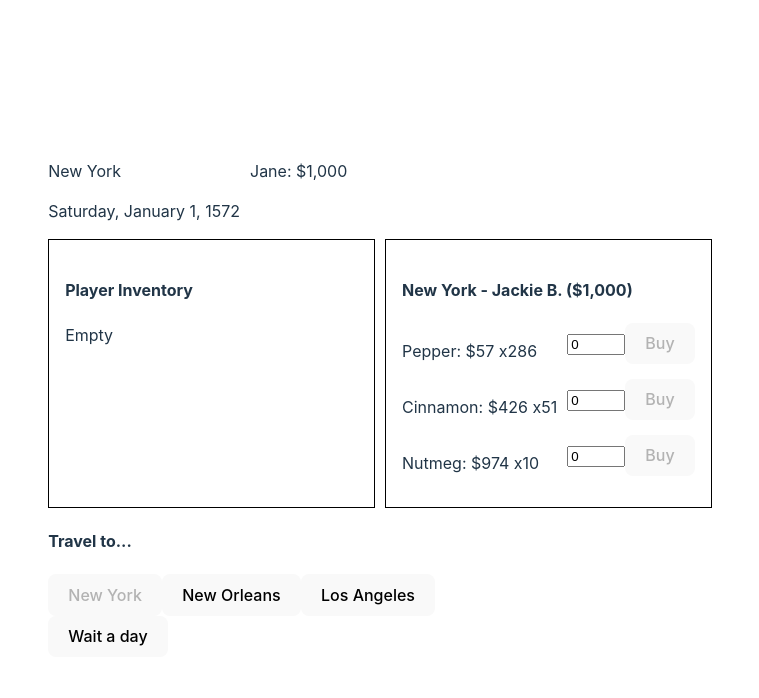
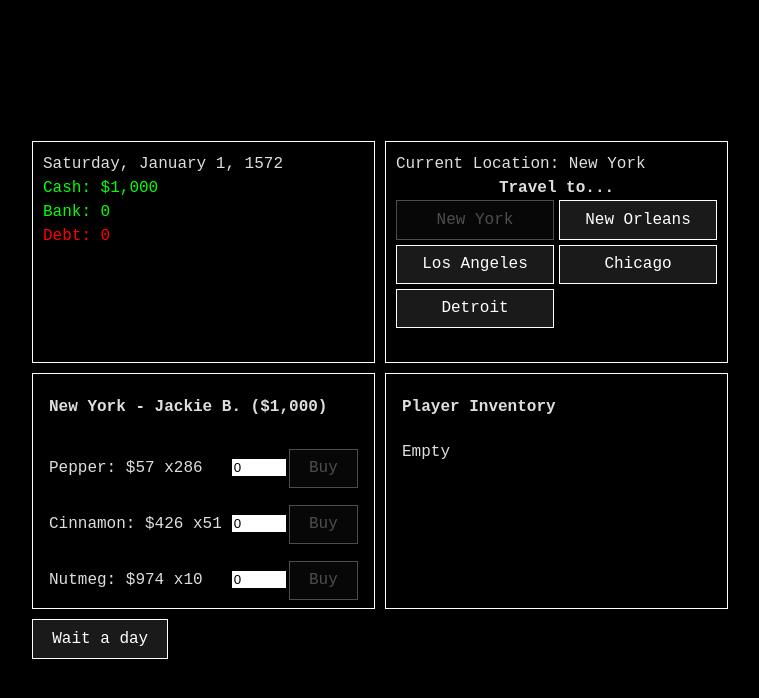
Before and after one commit to ashleyrevlett/candy-wars, a Vue app: page / in a window 1280 px wide. Shown: the top 698 px of the page, without its empty margins (260-1019 px from the left). Built offline with nearby package versions, Linux system fonts and the light colour scheme.

Commit message:
Basic styling. Move travel menu to own component.

```diff
--- a/src/components/InventoryItem.vue
+++ b/src/components/InventoryItem.vue
@@ -55,6 +55,7 @@ export default defineComponent({
 <style scoped>
 section {
   display: flex;
+  align-items: baseline;
 }
 
 p {
@@ -66,5 +67,7 @@ p {
 
 input[type="number"] {
   width: 50px;
+  margin-right: 3px;
+  border: 0;
 }
 </style>
--- /dev/null
+++ b/src/components/LocationsBox.vue
@@ -0,0 +1,59 @@
+<script lang="ts">
+import { defineComponent, PropType } from 'vue'
+import { Location } from '../models/Location'
+
+export default defineComponent({
+  props: {
+    locations: {
+      // provide more specific type to `Object`
+      type: Array as PropType<Array<Location>>,
+      required: true
+    },
+    currentLocation: {
+      // provide more specific type to `Object`
+      type: Location,
+      required: true
+    }
+  },
+  setup(props) {
+    props.locations,
+    props.currentLocation
+  }
+})
+</script>
+
+
+<template>
+  <section>
+    <div>
+      <p>Current Location: {{ currentLocation.name }}</p>
+    </div>
+
+    <p class="text-center bold">Travel to...</p>
+    <div class="button-grid">
+      <button v-for="(location, index) in locations" :key="location.name" :disabled="currentLocation.name == location.name" @click="$emit('travelTo', index)" >{{ location.name }}</button>
+    </div>
+    <br />
+
+  </section>
+</template>
+
+
+<style scoped>
+
+section {
+  border: 1px solid white;
+  margin-bottom: 10px;
+  padding: 10px;
+}
+
+p {
+  margin:0
+}
+
+.button-grid {
+  display: grid;
+  grid-template-columns: repeat(2, 1fr);
+  gap: 5px;
+}
+</style>
--- a/src/components/StatsBox.vue
+++ b/src/components/StatsBox.vue
@@ -5,14 +5,10 @@ import { defineComponent } from 'vue'
 export default defineComponent({
   props: {
     day: Date,
-    playerName: String,
-    location: String,
     cash: Number
   },
   setup(props) {
     props.day,
-    props.playerName,
-    props.location,
     props.cash
   }
 })
@@ -22,22 +18,27 @@ export default defineComponent({
 <template>
   <section>
     <div>
-      <p>{{ location }}</p>
       <p>{{ day?.toLocaleDateString("en-US", { weekday: 'long', year: 'numeric', month: 'long', day: 'numeric' })}}</p>
     </div>
-    <p>{{playerName}}: ${{cash?.toLocaleString()}}</p>
+    <div>
+      <p class="text-green">Cash: ${{cash?.toLocaleString()}}</p>
+      <p class="text-green">Bank: 0</p>
+      <p class="text-red">Debt: 0</p>
+    </div>
   </section>
 </template>
 
 
 <style scoped>
+
 section {
-  display: flex;
-  width: 100%;
+  border: 1px solid white;
+  margin-bottom: 10px;
+  padding: 10px;
 }
 
 p {
-  margin-right: 10px;
+  margin:0
 }
 .actions {
   margin-left: auto;
--- a/src/style.css
+++ b/src/style.css
@@ -1,18 +1,12 @@
 :root {
-  font-family: Inter, Avenir, Helvetica, Arial, sans-serif;
+  font-family: 'Courier New', Courier, monospace;
   font-size: 16px;
   line-height: 24px;
-  font-weight: 400;
+  font-weight: 500;
 
-  color-scheme: light dark;
   color: rgba(255, 255, 255, 0.87);
-  background-color: #242424;
+  background-color: #000;
 
-  font-synthesis: none;
-  text-rendering: optimizeLegibility;
-  -webkit-font-smoothing: antialiased;
-  -moz-osx-font-smoothing: grayscale;
-  -webkit-text-size-adjust: 100%;
 }
 
 a {
@@ -20,6 +14,7 @@ a {
   color: #646cff;
   text-decoration: inherit;
 }
+
 a:hover {
   color: #535bf2;
 }
@@ -38,22 +33,26 @@ h1 {
 }
 
 button {
-  border-radius: 8px;
-  border: 1px solid transparent;
+  border-radius: 0;
+  border: 1px solid white;
   padding: 0.6em 1.2em;
   font-size: 1em;
   font-weight: 500;
   font-family: inherit;
   background-color: #1a1a1a;
+  color: white;
   cursor: pointer;
   transition: border-color 0.25s;
 }
-button:hover {
-  border-color: #646cff;
+button:not(:disabled):hover {
+  border-color: rgb(0, 255, 0);
 }
 button:focus,
 button:focus-visible {
   outline: 4px auto -webkit-focus-ring-color;
+}
+button:disabled {
+  opacity: .3;
 }
 
 .card {
@@ -65,15 +64,18 @@ button:focus-visible {
   margin: 0 auto;
 }
 
-@media (prefers-color-scheme: light) {
-  :root {
-    color: #213547;
-    background-color: #ffffff;
-  }
-  a:hover {
-    color: #747bff;
-  }
-  button {
-    background-color: #f9f9f9;
-  }
+.text-green {
+  color: rgb(0, 255, 0)
 }
+
+.text-red {
+  color: rgb(255, 0, 0)
+}
+
+.text-center {
+  text-align: center
+}
+
+.bold {
+  font-weight: bold;
+}
--- a/src/types.ts
+++ b/src/types.ts
@@ -1,5 +1,5 @@
 
 export type SpiceType = 'Nutmeg' | 'Pepper' | 'Cinnamon'
 export type TransactionType = 'Buy' | 'Sell'
-export type CityName = 'Los Angeles' | 'New York' | 'New Orleans'
+export type CityName = 'Los Angeles' | 'New York' | 'New Orleans' | 'Chicago' | 'Detroit'
 export type NumberRange = { min: number, max: number }
--- a/src/views/Game.vue
+++ b/src/views/Game.vue
@@ -1,4 +1,6 @@
 <script lang="ts">
+import { defineComponent } from 'vue'
+
 import { TransactionType, SpiceType } from '../types';
 import { Location } from '../models/Location'
 import { Player } from '../models/Player'
@@ -6,20 +8,24 @@ import { Broker } from '../models/Broker'
 
 import InventoryItem from '../components/InventoryItem.vue';
 import StatsBox from '../components/StatsBox.vue';
+import LocationsBox from '../components/LocationsBox.vue';
 
-export default {
+export default defineComponent({
   components: {
     InventoryItem,
-    StatsBox
+    StatsBox,
+    LocationsBox
   },
   data() {
     return {
-      currentDay : new Date('January 1, 1572 12:00:00'),
+      currentDay :  new Date('January 1, 1572 12:00:00'),
       // dateOptions: { weekday: 'long', year: 'numeric', month: 'long', day: 'numeric' },
       locations: [
         new Location('New York', 'Jackie B.'),
         new Location('New Orleans', 'Monique'),
         new Location('Los Angeles', 'Mel C.'),
+        new Location('Chicago', 'Del H.'),
+        new Location('Detroit', 'Marky M.'),
       ],
       currentLocationIndex: 0,
       player: new Player('Jane', 1000),
@@ -31,7 +37,10 @@ export default {
     }
   },
   methods: {
-    travelTo(index : number) {
+    getLocation(index : number) {
+      return this.locations[index]
+    },
+    onTravelTo(index : number) {
       const currentLocation = this.locations[this.currentLocationIndex]
       const newLocation = this.locations[index]
       console.log(`\n!!! Traveling from ${currentLocation.name} to ${newLocation.name}...`)
@@ -47,6 +56,7 @@ export default {
         location.broker.randomizeCash()
       });
       this.currentDay.setDate(this.currentDay.getDate() + 1)
+      this.currentDay = new Date(this.currentDay) // have to create new date object for vue to detect changes
     },
     sell(spice: SpiceType, quantity : number) {
       if (!this.canTrade('Sell', this.currentLocation.broker, spice, quantity))
@@ -88,16 +98,31 @@ export default {
   },
   mounted() {
   }
-}
+})
 
 
 </script>
 
 <template>
 
+  <div class="top-row">
+    <StatsBox :cash="player.cash" :day="currentDay" />
+    <LocationsBox :locations="locations" :currentLocation="getLocation(currentLocationIndex)" @travelTo="onTravelTo" />
+  </div>
 
-  <StatsBox :cash="player.cash" :day="currentDay" :location="currentLocation.name" :playerName="player.name" />
   <div class="trade-box">
+    <section>
+      <h4>{{ currentLocation.name }} - {{ currentLocation.broker.name }} (${{currentLocation.broker.cash.toLocaleString()}})</h4>
+      <InventoryItem
+        v-for="(item, index) in currentLocation.broker.inventory"
+        :key="`item-${currentLocation.name}-${index}`"
+        :name="item.name"
+        :quantity="item.quantity"
+        :price="item.price"
+        :canBuy="true"
+        @buy="(qty) => buy(item.name, qty)"
+      />
+    </section>
     <section>
       <h4>Player Inventory</h4>
       <InventoryItem
@@ -111,30 +136,22 @@ export default {
       />
       <p v-if="player.inventory.length == 0">Empty</p>
     </section>
-
-    <section>
-      <h4>{{ currentLocation.name }} - {{ currentLocation.broker.name }} (${{currentLocation.broker.cash.toLocaleString()}})</h4>
-      <InventoryItem
-        v-for="(item, index) in currentLocation.broker.inventory"
-        :key="`item-${currentLocation.name}-${index}`"
-        :name="item.name"
-        :quantity="item.quantity"
-        :price="item.price"
-        :canBuy="true"
-        @buy="(qty) => buy(item.name, qty)"
-      />
-    </section>
   </div>
 
-  <h4>Travel to...</h4>
-  <button v-for="(location, index) in locations" :key="location.name" :disabled="currentLocation.name == location.name" @click="travelTo(index)">{{ location.name }}</button>
-  <br />
   <button @click="nextDay()">Wait a day</button>
 
 </template>
 
 
 <style scoped>
+
+.top-row {
+  display: grid;
+  grid-template-columns: repeat(2, 1fr);
+  grid-template-rows: 1fr;
+  grid-column-gap: 10px;
+  grid-row-gap: 0px;
+}
 .trade-box {
   width: 100%;
   display: grid;
@@ -142,10 +159,11 @@ export default {
   grid-template-rows: 1fr;
   grid-column-gap: 10px;
   grid-row-gap: 0px;
+  margin-bottom: 10px;
 }
 
 .trade-box > section {
-  border: 1px solid black;
-  padding: 1rem;
+  border: 1px solid white;
+  padding: 0 1rem;
 }
 </style>
```
